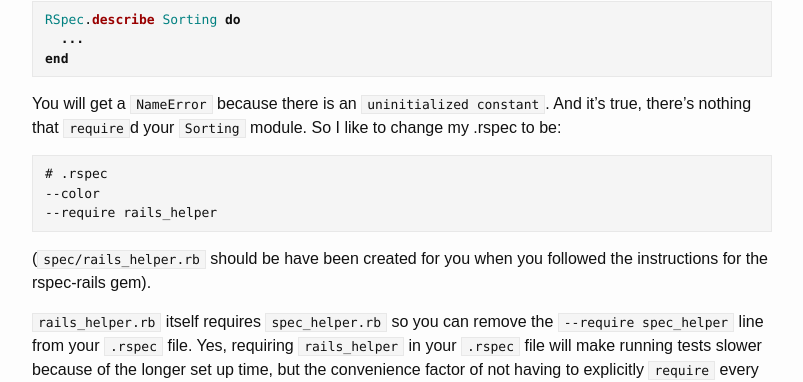
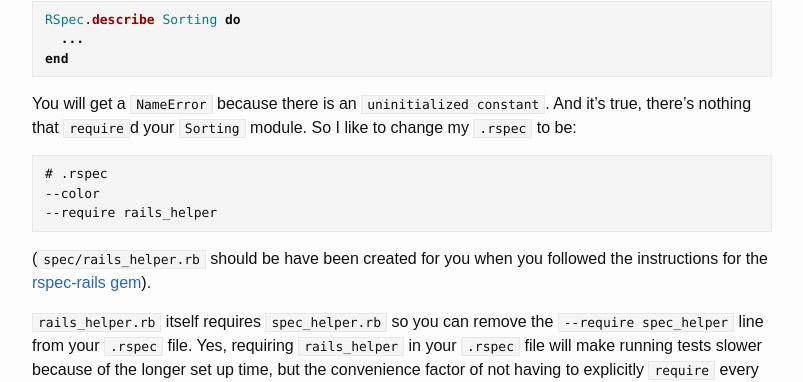
Before and after one commit to abeland/abeland.github.io, a Jekyll site: the page built from _posts/2017-09-04-rails-setup-tips.markdown, in a window 1280 px wide. Shown: the part 624-1006 px from the top of the page, without its empty margins (238-1041 px from the left). Built offline with Jekyll 4.4.1, drawn with Linux system fonts in a browser that asks for light colours; our own code applies the rules of GitHub Pages for plain Markdown files.

````diff
--- a/_posts/2017-09-04-rails-setup-tips.markdown
+++ b/_posts/2017-09-04-rails-setup-tips.markdown
@@ -26,7 +26,7 @@ end
 
 You will get a `NameError` because there is an `uninitialized constant`.
 And it's true, there's nothing that `require`d your `Sorting` module.
-So I like to change my .rspec to be:
+So I like to change my `.rspec` to be:
 
 ```
 # .rspec
@@ -34,7 +34,7 @@ So I like to change my .rspec to be:
 --require rails_helper
 ```
 
-(`spec/rails_helper.rb` should be have been created for you when you followed the instructions for the rspec-rails gem).
+(`spec/rails_helper.rb` should be have been created for you when you followed the instructions for the [rspec-rails gem](https://github.com/rspec/rspec-rails)).
 
 `rails_helper.rb` itself requires `spec_helper.rb` so you can remove the `--require spec_helper` line from your `.rspec` file.
 Yes, requiring `rails_helper` in your `.rspec` file will make running tests slower because of the longer set up time, but
````
